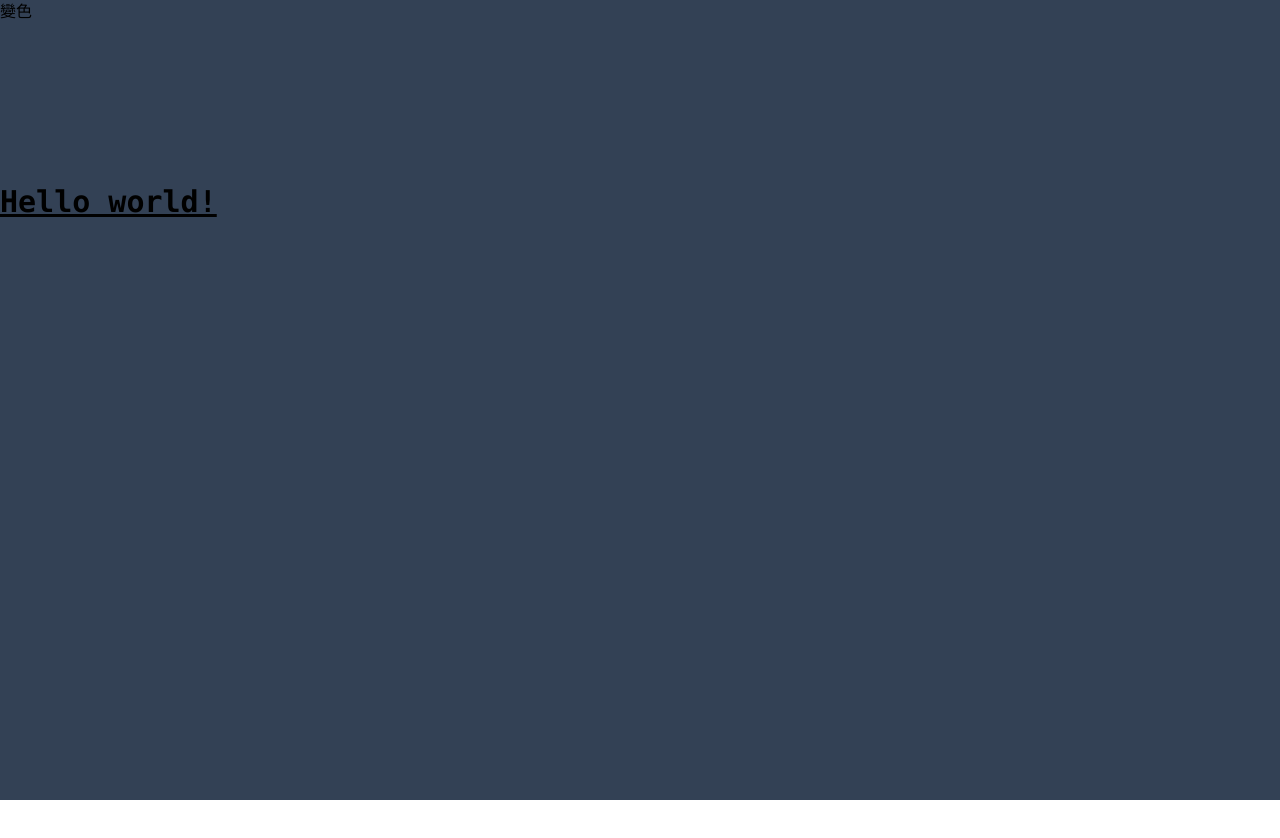
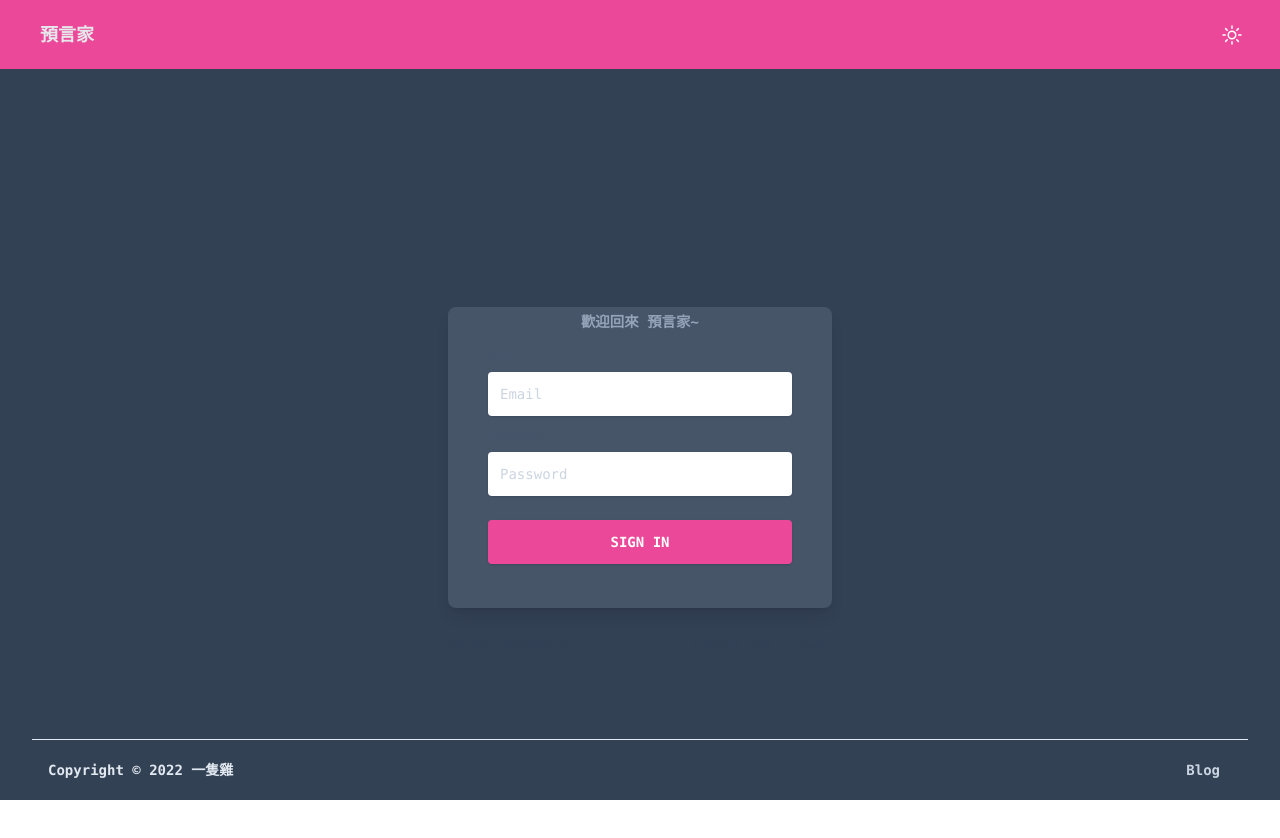
Before and after one commit to LonelyYeezhiChicken/foreteller-frontend, a Vue app: page / in a window 1280 px wide. Shown: the top 838 px of the page. Built offline with nearby package versions, Linux system fonts and the light colour scheme.

Commit message:
feat: navbar

```diff
--- a/index.html
+++ b/index.html
@@ -3,9 +3,9 @@
 
 <head>
   <meta charset="UTF-8" />
-  <link rel="icon" type="image/svg+xml" href="/vite.svg" />
+  <link rel="icon" type="image/ico" href="/ff.ico" />
   <meta name="viewport" content="width=device-width, initial-scale=1.0" />
-  <title>Vite + Vue + TS</title>
+  <title>預言家</title>
 </head>
 
 <body>
--- a/src/App.vue
+++ b/src/App.vue
@@ -22,8 +22,7 @@ export default {
 };
 </script>
 <template>
-  <main className="dark:bg-blueGray-700 font-mono bg-amber-100 h-screen">
-    <input type="button" value="變色" @click="changDark()" />
+  <main className="dark:bg-blueGray-700 font-mono border-blueGray-100 h-screen">
     <router-view class="relative w-full h-full py-40 min-h-screen" />
   </main>
 </template>
--- a/src/components/Footers/FootersAdmin.vue
+++ b/src/components/Footers/FootersAdmin.vue
@@ -9,9 +9,11 @@ export default {
 </script>
 
 <template>
-  <footer class="block py-4 mt-10">
+  <footer class="block py-4 sticky bottom-0">
     <div class="container mx-auto px-4">
-      <hr class="mb-4 border-b-1 border-blueGray-200" />
+      <hr
+        class="mb-4 border-b-1 dark:border-blueGray-200 border-blueGray-500"
+      />
       <div
         class="flex flex-wrap items-center md:justify-between justify-center"
       >
--- /dev/null
+++ b/src/components/Navbars/Navbar.vue
@@ -0,0 +1,133 @@
+<script  lang="ts">
+</script>
+
+<template>
+  <nav
+    class="
+      relative
+      flex flex-wrap
+      items-center
+      justify-between
+      px-2
+      py-3
+      navbar-expand-lg
+      bg-pink-300
+      mb-3
+    "
+  >
+    <div
+      class="container px-4 mx-auto flex flex-wrap items-center justify-between"
+    >
+      <div
+        class="
+          w-full
+          relative
+          flex
+          justify-between
+          lg:w-auto
+          px-4
+          lg:static lg:block lg:justify-start
+        "
+      >
+        <a
+          class="
+            text-sm
+            font-bold
+            leading-relaxed
+            inline-block
+            mr-4
+            py-2
+            whitespace-no-wrap
+            uppercase
+            text-white
+          "
+          href="#pablo"
+        >
+          emerald Color
+        </a>
+        <button
+          class="
+            cursor-pointer
+            text-xl
+            leading-none
+            px-3
+            py-1
+            border border-solid border-transparent
+            rounded
+            bg-transparent
+            block
+            lg:hidden
+            outline-none
+            focus:outline-none
+          "
+          type="button"
+        >
+          <span class="block relative w-6 h-px rounded-sm bg-white"></span>
+          <span class="block relative w-6 h-px rounded-sm bg-white mt-1"></span>
+          <span class="block relative w-6 h-px rounded-sm bg-white mt-1"></span>
+        </button>
+      </div>
+      <div class="lg:flex flex-grow items-center">
+        <ul class="flex flex-col lg:flex-row list-none ml-auto">
+          <li class="nav-item">
+            <a
+              class="
+                px-3
+                py-2
+                flex
+                items-center
+                text-xs
+                uppercase
+                font-bold
+                leading-snug
+                text-white
+                hover:opacity-75
+              "
+              href="#pablo"
+            >
+              Discover
+            </a>
+          </li>
+          <li class="nav-item">
+            <a
+              class="
+                px-3
+                py-2
+                flex
+                items-center
+                text-xs
+                uppercase
+                font-bold
+                leading-snug
+                text-white
+                hover:opacity-75
+              "
+              href="#pablo"
+            >
+              Profile
+            </a>
+          </li>
+          <li class="nav-item">
+            <a
+              class="
+                px-3
+                py-2
+                flex
+                items-center
+                text-xs
+                uppercase
+                font-bold
+                leading-snug
+                text-white
+                hover:opacity-75
+              "
+              href="#pablo"
+            >
+              Setting
+            </a>
+          </li>
+        </ul>
+      </div>
+    </div>
+  </nav>
+</template>
--- /dev/null
+++ b/src/components/Navbars/NavbarAdmin.vue
@@ -0,0 +1,142 @@
+<script  lang="ts">
+const rootEl = document.getElementById("app");
+export default {
+  name: "thisApp",
+  data() {
+    return {};
+  },
+  methods: {
+    changDark: function (): void {
+      const _self = this;
+      console.log(rootEl);
+      if (rootEl !== null) {
+        if (rootEl.className.includes("dark")) {
+          rootEl.classList.remove("dark");
+        } else {
+          rootEl.classList.add("dark");
+        }
+      }
+    },
+  },
+};
+</script>
+
+<template>
+  <nav
+    class="
+      relative
+      flex flex-wrap
+      items-center
+      justify-between
+      px-2
+      py-3
+      navbar-expand-lg
+      bg-pink-500
+      mb-3
+    "
+  >
+    <div
+      class="container px-4 mx-auto flex flex-wrap items-center justify-between"
+    >
+      <div
+        class="
+          w-full
+          relative
+          flex
+          justify-between
+          lg:w-auto
+          px-4
+          lg:static lg:block lg:justify-start
+        "
+      >
+        <a
+          class="
+            text-lg
+            font-bold
+            leading-relaxed
+            inline-block
+            mr-4
+            py-2
+            whitespace-no-wrap
+            uppercase
+            text-gray-200
+          "
+          href="#pablo"
+        >
+          預言家
+        </a>
+        <button
+          class="
+            cursor-pointer
+            text-xl
+            leading-none
+            px-3
+            py-1
+            border border-solid border-transparent
+            rounded
+            bg-transparent
+            block
+            lg:hidden
+            outline-none
+            focus:outline-none
+            text-white
+            hover:opacity-75
+          "
+          type="button"
+          @click="changDark()"
+        >
+          <svg
+            xmlns="http://www.w3.org/2000/svg"
+            fill="none"
+            viewBox="0 0 24 24"
+            stroke-width="1.5"
+            stroke="currentColor"
+            class="w-6 h-6"
+          >
+            <path
+              stroke-linecap="round"
+              stroke-linejoin="round"
+              d="M12 3v2.25m6.364.386l-1.591 1.591M21 12h-2.25m-.386 6.364l-1.591-1.591M12 18.75V21m-4.773-4.227l-1.591 1.591M5.25 12H3m4.227-4.773L5.636 5.636M15.75 12a3.75 3.75 0 11-7.5 0 3.75 3.75 0 017.5 0z"
+            />
+          </svg>
+        </button>
+      </div>
+      <div class="lg:flex flex-grow items-center">
+        <ul class="lg:flex lg:flex-row hidden list-none ml-auto">
+          <li class="nav-item">
+            <button
+              class="
+                px-3
+                py-2
+                flex
+                items-center
+                text-xs
+                uppercase
+                font-bold
+                leading-snug
+                text-white
+                hover:opacity-75
+              "
+              @click="changDark()"
+            >
+              <svg
+                xmlns="http://www.w3.org/2000/svg"
+                fill="none"
+                viewBox="0 0 24 24"
+                stroke-width="1.5"
+                stroke="currentColor"
+                class="w-6 h-6"
+              >
+                <path
+                  stroke-linecap="round"
+                  stroke-linejoin="round"
+                  d="M12 3v2.25m6.364.386l-1.591 1.591M21 12h-2.25m-.386 6.364l-1.591-1.591M12 18.75V21m-4.773-4.227l-1.591 1.591M5.25 12H3m4.227-4.773L5.636 5.636M15.75 12a3.75 3.75 0 11-7.5 0 3.75 3.75 0 017.5 0z"
+                />
+              </svg>
+            </button>
+          </li>
+        </ul>
+      </div>
+    </div>
+  </nav>
+</template>;
--- a/src/router/index.ts
+++ b/src/router/index.ts
@@ -2,12 +2,12 @@ import { createRouter, createWebHistory } from "vue-router";
 
 const routes = [
     {
-        path: "/",
+        path: "/Home",
         name: "Home",
         component: () => import("../views/Home.vue")
     },
     {
-        path: "/login",
+        path: "/",
         name: "Login",
         component: () => import("../views/Login.vue")
     }
--- a/src/views/Home.vue
+++ b/src/views/Home.vue
@@ -1,5 +1,11 @@
-
+<script  lang="ts">
+export default {
+  name: "home",
+  components: {},
+};
+</script>
 
 <template>
+  <layout />
   <h1 class="text-3xl font-bold underline">Hello world!</h1>
 </template>
--- a/src/views/Login.vue
+++ b/src/views/Login.vue
@@ -1,14 +1,17 @@
 <script  lang="ts">
 import FooterAdmin from "../components/Footers/FootersAdmin.vue";
+import NavbarAdmin from "../components/Navbars/NavbarAdmin.vue";
 export default {
   name: "login",
   components: {
     FooterAdmin,
+    NavbarAdmin,
   },
 };
 </script>
 
 <template>
+  <navbar-admin />
   <div class="container mx-auto px-4 h-full">
     <div class="flex content-center items-center justify-center h-full">
       <div class="w-full lg:w-4/12 px-4">
@@ -104,9 +107,9 @@ export default {
               <div class="text-center mt-6">
                 <button
                   class="
-                    bg-blueGray-800
+                    bg-pink-500
                     text-white
-                    active:bg-blueGray-600
+                    active:bg-pink-600
                     text-sm
                     font-bold
                     uppercase
--- a/tailwind.config.cjs
+++ b/tailwind.config.cjs
@@ -2,15 +2,8 @@
 const plugin = require("tailwindcss/plugin");
 const colors = require("tailwindcss/colors");
 module.exports = {
-  mode: "jit",
   darkMode: "class",
-  purge: {
-    enabled: true,
-    content: ["./index.html", "./src/**/*.{vue,js,ts,jsx,tsx}"],
-    options: {
-      safelist: [],
-    },
-  },
+  content: ["./index.html", "./src/**/*.{vue,js,ts,jsx,tsx}"],
   theme: {
     colors: {
       ...colors,
@@ -135,11 +128,3 @@ module.exports = {
     }),
   ],
 };
-// module.exports = {
-//   mode: "jit",
-//   content: ["./index.html", "./src/**/*.{vue,js,ts,jsx,tsx}"],
-//   theme: {
-//     extend: {},
-//   },
-//   plugins: [],
-// };
```
Also changed, not shown: 2 other files (tests, documents, lock files or other folders).
